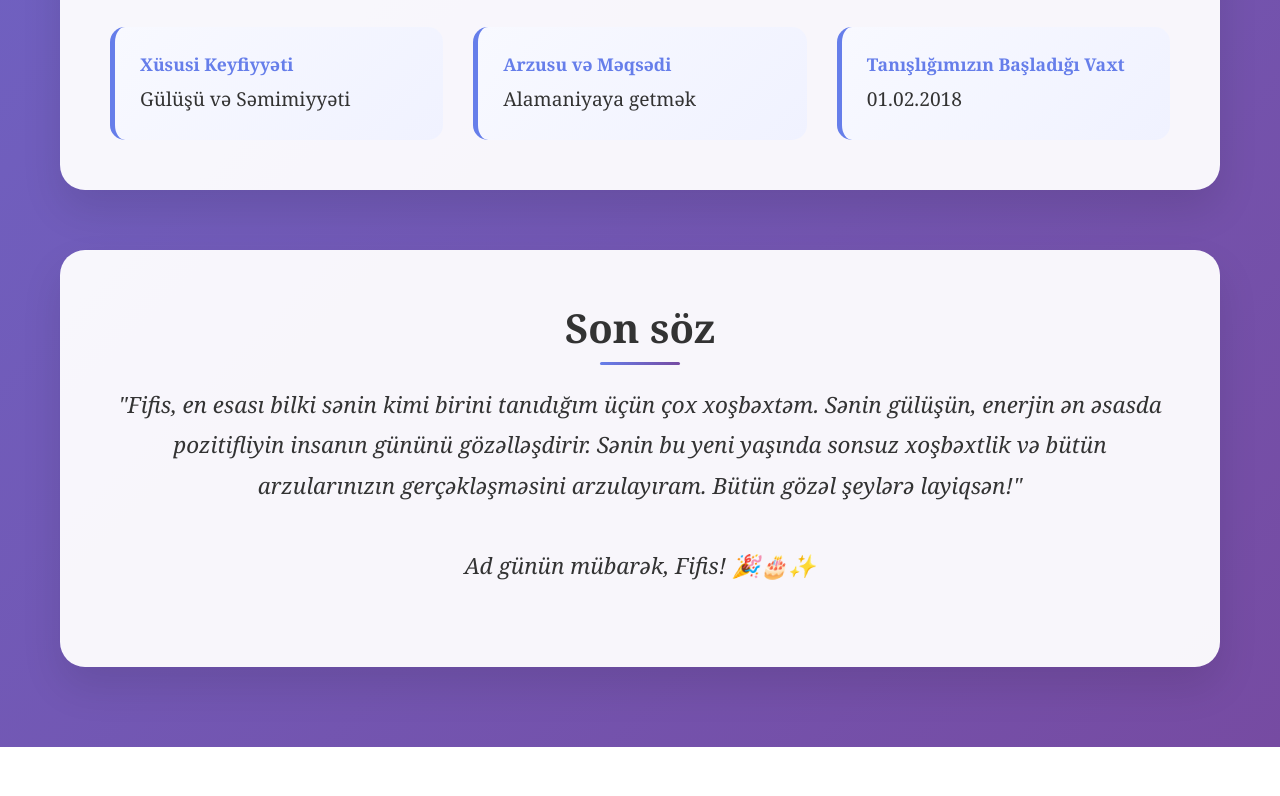
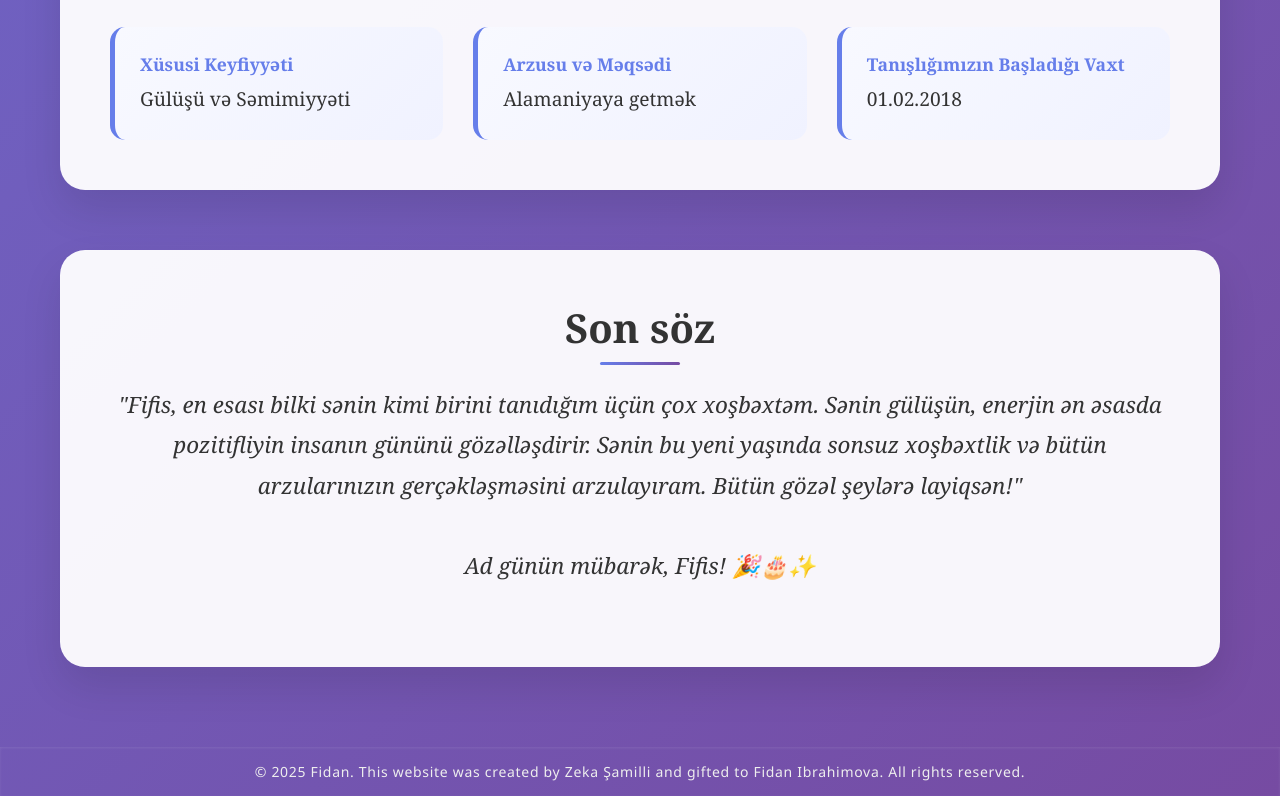
Before and after one commit to ZSamilov/Fifis_Happy_Birthday, a plain HTML site: page index.html in a window 1280 px wide. Shown: the part 2930-3726 px from the top of the page. Before the commit the page ends 3677 px from the top, so only its background shows below. Drawn offline with Linux system fonts and the light colour scheme.

Commit message:
copyright was added

```diff
--- a/index.html
+++ b/index.html
@@ -173,5 +173,22 @@
         `;
         document.head.appendChild(style);
     </script>
+
+    <footer style="
+
+    color: #eee;
+    text-align: center;
+    padding: 15px 10px;
+    font-family: 'Segoe UI', Tahoma, Geneva, Verdana, sans-serif;
+    font-size: 14px;
+    letter-spacing: 0.05em;
+    box-shadow: inset 0 1px 3px rgba(255,255,255,0.1);
+">
+  <p style="margin: 0;">
+    <p>© 2025 Fidan. This website was created by Zeka Şamilli and gifted to Fidan Ibrahimova. All rights reserved.</p>
+
+  </p>
+</footer>
+
 </body>
 </html>
```
